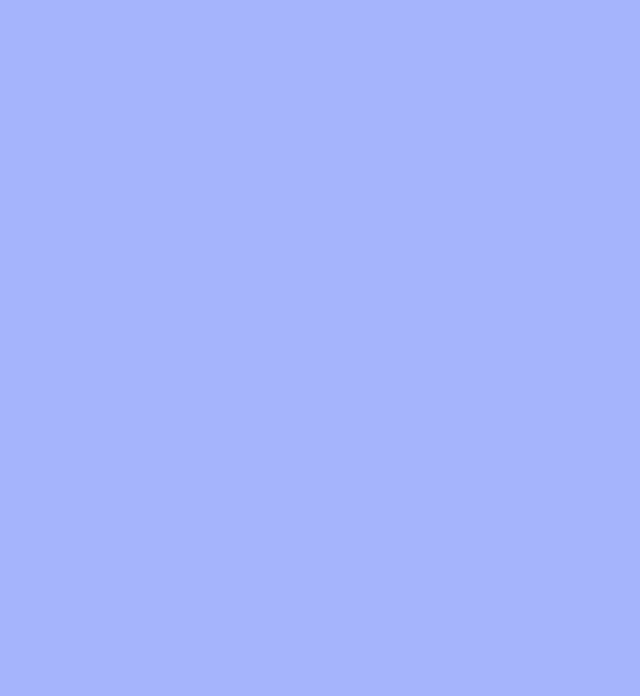
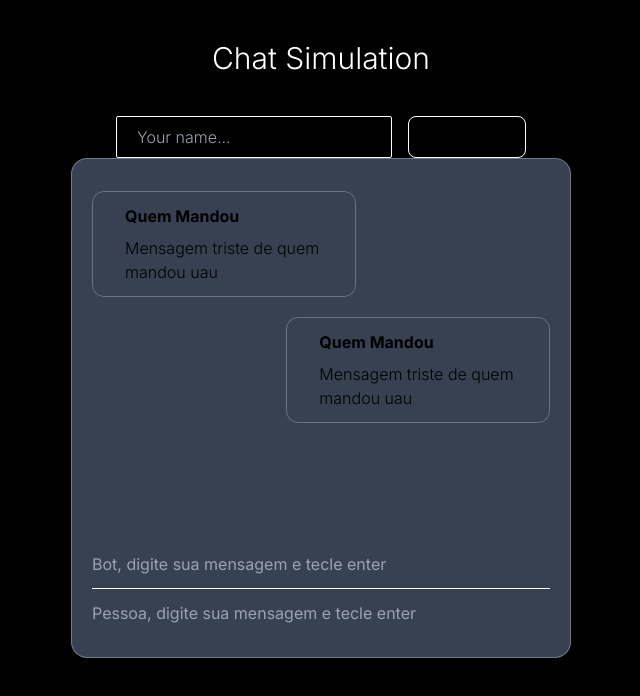
Before and after one commit to IgorGrieder/chat-simulation, a Next.js app: page / in a window 1280 px wide. Shown: the top 696 px of the page, without its empty margins (319-959 px from the left). Built offline with nearby package versions, Linux system fonts and the light colour scheme.

Commit message:
Estrutura finalizada

```diff
--- a/src/app/page.tsx
+++ b/src/app/page.tsx
@@ -1,10 +1,14 @@
 'use client'
 
+import StartChat from "@/components/startChat"
+import ChatBox from "@/components/chatBox"
 
 export default function Home() {
   return (
-    <div className="min-h-screen w-full bg-indigo-300">
-
+    <div className="flex min-h-screen w-full flex-col items-center bg-black p-10">
+      <h1 className="mb-10 text-center text-3xl font-light text-white">Chat Simulation</h1>
+      <StartChat></StartChat>
+      <ChatBox></ChatBox>
     </div>
   )
 }
--- /dev/null
+++ b/src/components/chatArea.tsx
@@ -0,0 +1,12 @@
+import Message from "./messages"
+
+const ChatArea = () => {
+  return (
+    <div className="flex w-full flex-col">
+      <Message whoSent="bot"></Message>
+      <Message whoSent="igor"></Message>
+    </div>
+  )
+}
+
+export default ChatArea
--- /dev/null
+++ b/src/components/chatBox.tsx
@@ -0,0 +1,17 @@
+import ChatInputBot from "./chatInputBot"
+import ChatArea from "./chatArea"
+import ChatInputPerson from "./chatinputPerson"
+
+const ChatBox = () => {
+  return (
+    <div className="flex size-[500px] flex-col items-center rounded-2xl border border-white/30 bg-gray-700 px-5 py-8">
+      <ChatArea></ChatArea>
+      <div className="mt-auto w-full">
+        <ChatInputBot></ChatInputBot>
+        <ChatInputPerson></ChatInputPerson>
+      </div>
+    </div>
+  )
+}
+
+export default ChatBox
--- /dev/null
+++ b/src/components/chatInputBot.tsx
@@ -0,0 +1,13 @@
+const ChatInputBot = () => {
+  return (
+    <form action="" className="mb-3 flex w-full border-b border-white pb-3">
+      <input
+        type="text"
+        className="w-full bg-transparent text-gray-900 outline-none"
+        placeholder="Bot, digite sua mensagem e tecle enter"
+      />
+    </form>
+  );
+}
+
+export default ChatInputBot
--- /dev/null
+++ b/src/components/chatinputPerson.tsx
@@ -0,0 +1,13 @@
+const ChatInputPerson = () => {
+  return (
+    <form action="" className="flex w-full">
+      <input
+        type="text"
+        className="w-full bg-transparent text-gray-900 outline-none"
+        placeholder="Pessoa, digite sua mensagem e tecle enter"
+      />
+    </form>
+  )
+}
+
+export default ChatInputPerson
--- /dev/null
+++ b/src/components/messages.tsx
@@ -0,0 +1,17 @@
+type Props = {
+  whoSent: string
+}
+
+const Message = ({ whoSent }: Props) => {
+  return (
+    <div className={`flex w-full bg-transparent ${whoSent === 'bot' ? (`justify-start`) : (`justify-end`)} mb-5`}>
+      {/* whoSent vai determinar se o alinhamento dos items estara a direita ou a esquerda*/}
+      <div className="flex max-w-[300px] flex-col items-start rounded-xl border border-gray-500 px-8 py-3">
+        <h1 className="mb-2 font-bold">Quem Mandou</h1>
+        <p className="max-w-[20ch] text-base font-light">Mensagem triste de quem mandou uau</p>
+      </div>
+    </div>
+  )
+}
+
+export default Message
--- /dev/null
+++ b/src/components/startChat.tsx
@@ -0,0 +1,13 @@
+const StartChat = () => {
+  return (
+    <div className="flex items-center gap-4">
+      <input
+        type="text"
+        className="rounded-sm border border-white bg-transparent px-5 py-2 font-light outline-none"
+        placeholder="Your name..."/>
+      <button className="rounded-lg border border-white bg-transparent px-5 py-2 capitalize">Start Chat</button>
+    </div>
+  )
+}
+
+export default StartChat
```
